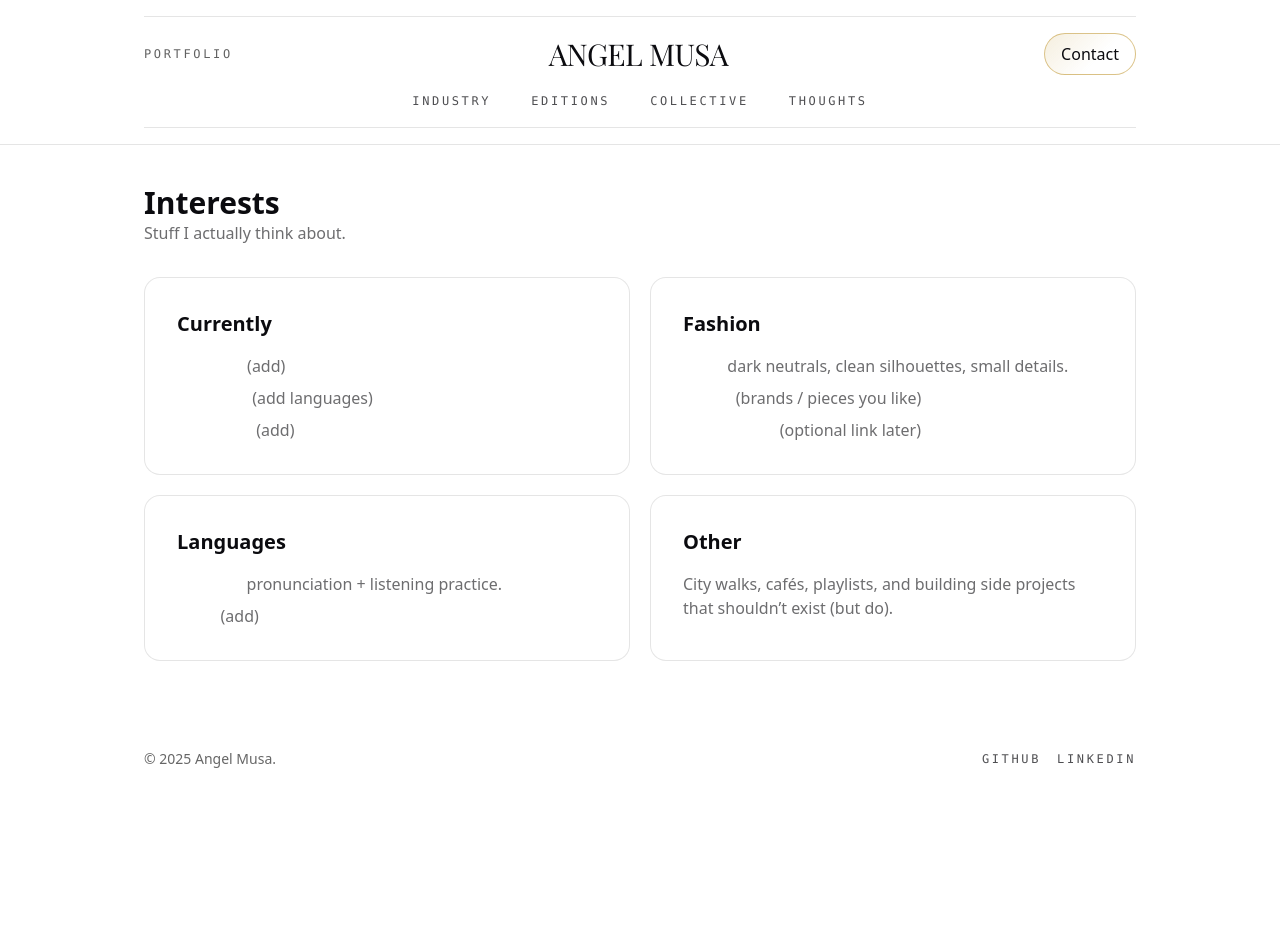
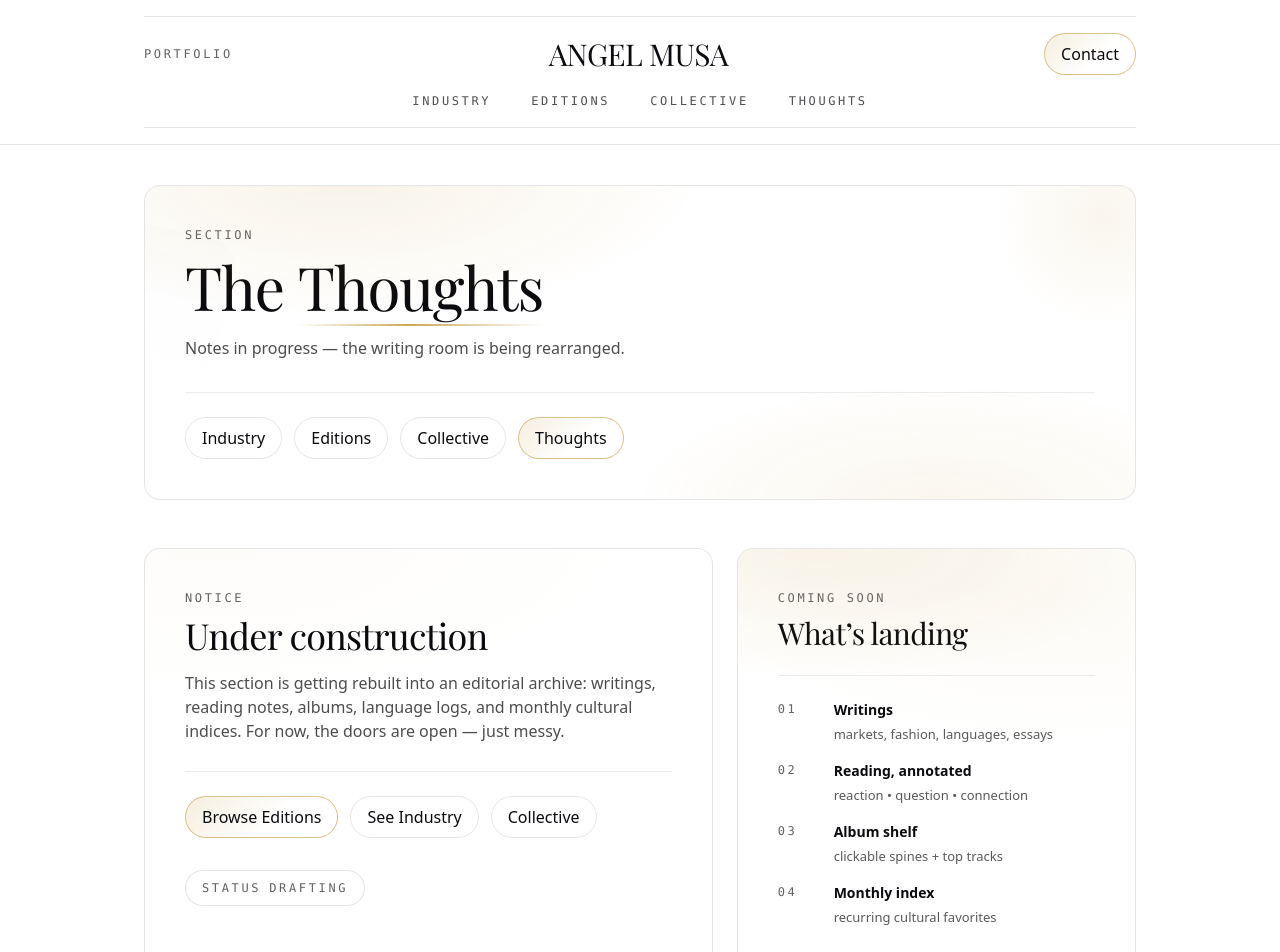
Before and after one commit to angel-musa/angelmusa, a Next.js app: page /thoughts in a window 1280 px wide. Shown: the top 952 px of the page. Before the commit the page ends 817 px from the top, so only its background shows below. Built offline with nearby package versions, Linux system fonts and the light colour scheme; a web font is replaced by a local one.

Commit message:
thoughts page under construction, adding my personality to the internet :P

```diff
--- a/app/thoughts/page.tsx
+++ b/app/thoughts/page.tsx
@@ -1,43 +1,138 @@
-// app/interests/page.tsx
-export default function InterestsPage() {
+// app/thoughts/page.tsx
+import Link from "next/link";
+
+export default function ThoughtsPage() {
   return (
-    <div className="space-y-8">
-      <header>
-        <h1 className="text-3xl font-bold">Interests</h1>
-        <p className="text-[var(--muted)]">Stuff I actually think about.</p>
+    <div className="space-y-12">
+      {/* Header (matches your editorial pages) */}
+      <header className="paper glitter p-8 md:p-10 relative overflow-hidden">
+        <div className="pointer-events-none absolute inset-0">
+          <div
+            className="absolute -right-24 -top-24 h-64 w-64 rounded-full opacity-[0.18]"
+            style={{
+              background:
+                "radial-gradient(circle, rgba(var(--gold-rgb)/0.55), transparent 60%)",
+            }}
+          />
+          <div
+            className="absolute -left-20 top-10 h-40 w-40 rounded-[28px] rotate-12 opacity-[0.10]"
+            style={{
+              background: "linear-gradient(180deg, rgba(0,0,0,0.10), transparent)",
+            }}
+          />
+        </div>
+
+        <div className="relative">
+          <div className="meta">Section</div>
+          <h1 className="display mt-3 text-4xl md:text-6xl leading-[0.95]">
+            The <span className="headline-underline">Thoughts</span>
+          </h1>
+          <p className="mt-5 max-w-3xl text-[15px] md:text-base text-black/70">
+            Notes in progress — the writing room is being rearranged.
+          </p>
+
+          <div className="mt-8 rule" />
+
+          <div className="mt-6 flex flex-wrap gap-3">
+            <Link className="btn" href="/industry">Industry</Link>
+            <Link className="btn" href="/editions">Editions</Link>
+            <Link className="btn" href="/collective">Collective</Link>
+            <Link className="btn btn-gold" href="/thoughts">Thoughts</Link>
+          </div>
+        </div>
       </header>
 
-      <section className="grid md:grid-cols-2 gap-5">
-        <div className="card p-6 md:p-8">
-          <h3 className="text-xl font-semibold">Currently</h3>
-          <div className="mt-4 space-y-2 text-[var(--muted)]">
-            <p><span className="text-white/90">Reading:</span> (add)</p>
-            <p><span className="text-white/90">Learning:</span> (add languages)</p>
-            <p><span className="text-white/90">Watching:</span> (add)</p>
+      {/* Under construction body */}
+      <section className="grid md:grid-cols-12 gap-6 items-stretch">
+        {/* Left: notice */}
+        <div className="md:col-span-7 paper p-8 md:p-10 relative overflow-hidden">
+          <div
+            className="pointer-events-none absolute inset-0 opacity-[0.20]"
+            style={{
+              background:
+                "radial-gradient(760px 260px at 12% 0%, rgba(var(--gold-rgb)/0.14), transparent 60%)",
+            }}
+          />
+          <div className="relative">
+            <div className="meta">Notice</div>
+            <h2 className="display mt-2 text-3xl md:text-4xl leading-tight">
+              Under construction
+            </h2>
+            <p className="mt-4 text-[15px] md:text-base text-black/70 leading-relaxed max-w-prose">
+              This section is getting rebuilt into an editorial archive: writings, reading notes,
+              albums, language logs, and monthly cultural indices. For now, the doors are open — just messy.
+            </p>
+
+            <div className="mt-7 rule" />
+
+            <div className="mt-6 flex flex-wrap gap-3">
+              <Link className="btn btn-gold" href="/editions">Browse Editions</Link>
+              <Link className="btn" href="/industry">See Industry</Link>
+              <Link className="btn" href="/collective">Collective</Link>
+            </div>
+
+            {/* little “stamp” */}
+            <div className="mt-8 inline-flex items-center gap-2 rounded-full border border-black/10 bg-white/70 px-4 py-2">
+              <span className="meta text-[11px] text-black/55">Status</span>
+              <span className="meta text-[11px] tracking-[0.35em] text-black/70">
+                DRAFTING
+              </span>
+            </div>
           </div>
         </div>
 
-        <div className="card p-6 md:p-8">
-          <h3 className="text-xl font-semibold">Fashion</h3>
-          <div className="mt-4 space-y-2 text-[var(--muted)]">
-            <p><span className="text-white/90">Style:</span> dark neutrals, clean silhouettes, small details.</p>
-            <p><span className="text-white/90">Notes:</span> (brands / pieces you like)</p>
-            <p><span className="text-white/90">Moodboard:</span> (optional link later)</p>
-          </div>
-        </div>
+        {/* Right: mini TOC / teaser */}
+        <div className="md:col-span-5 paper glitter p-8 md:p-10 relative overflow-hidden">
+          <div
+            className="pointer-events-none absolute inset-0 opacity-[0.28]"
+            style={{
+              background:
+                "radial-gradient(560px 240px at 80% 10%, rgba(var(--gold-rgb)/0.16), transparent 60%)",
+            }}
+          />
+          <div className="relative">
+            <div className="meta">Coming soon</div>
+            <h3 className="display mt-2 text-2xl md:text-3xl">What’s landing</h3>
 
-        <div className="card p-6 md:p-8">
-          <h3 className="text-xl font-semibold">Languages</h3>
-          <div className="mt-4 space-y-2 text-[var(--muted)]">
-            <p><span className="text-white/90">German:</span> pronunciation + listening practice.</p>
-            <p><span className="text-white/90">Next:</span> (add)</p>
-          </div>
-        </div>
+            <div className="mt-6 rule" />
 
-        <div className="card p-6 md:p-8">
-          <h3 className="text-xl font-semibold">Other</h3>
-          <div className="mt-4 space-y-2 text-[var(--muted)]">
-            <p>City walks, cafés, playlists, and building side projects that shouldn’t exist (but do).</p>
+            <ol className="mt-6 space-y-4">
+              {[
+                { n: "01", t: "Writings", s: "markets, fashion, languages, essays" },
+                { n: "02", t: "Reading, annotated", s: "reaction • question • connection" },
+                { n: "03", t: "Album shelf", s: "clickable spines + top tracks" },
+                { n: "04", t: "Monthly index", s: "recurring cultural favorites" },
+              ].map((x) => (
+                <li key={x.n} className="flex gap-4">
+                  <div className="meta text-[11px] text-black/45 w-10 shrink-0">
+                    {x.n}
+                  </div>
+                  <div>
+                    <div className="text-sm font-semibold">{x.t}</div>
+                    <div className="mt-1 text-[13px] text-black/65 leading-relaxed">
+                      {x.s}
+                    </div>
+                  </div>
+                </li>
+              ))}
+            </ol>
+
+            <div
+              className="mt-8 h-px w-full opacity-70"
+              style={{
+                background:
+                  "linear-gradient(90deg, transparent, rgba(var(--gold-rgb)/0.55), transparent)",
+              }}
+            />
+
+            <blockquote className="mt-8 pl-4 border-l border-black/10">
+              <p className="text-[15px] italic text-black/60 leading-relaxed">
+                “Elegance is not standing out, but being remembered.”
+              </p>
+              <footer className="mt-2 meta text-[11px] text-black/45">
+                — Giorgio Armani
+              </footer>
+            </blockquote>
           </div>
         </div>
       </section>
```
